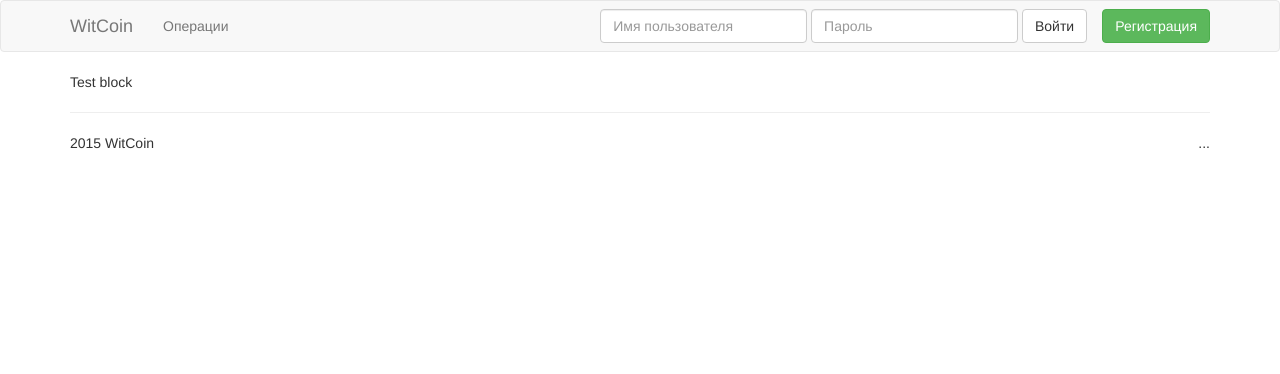
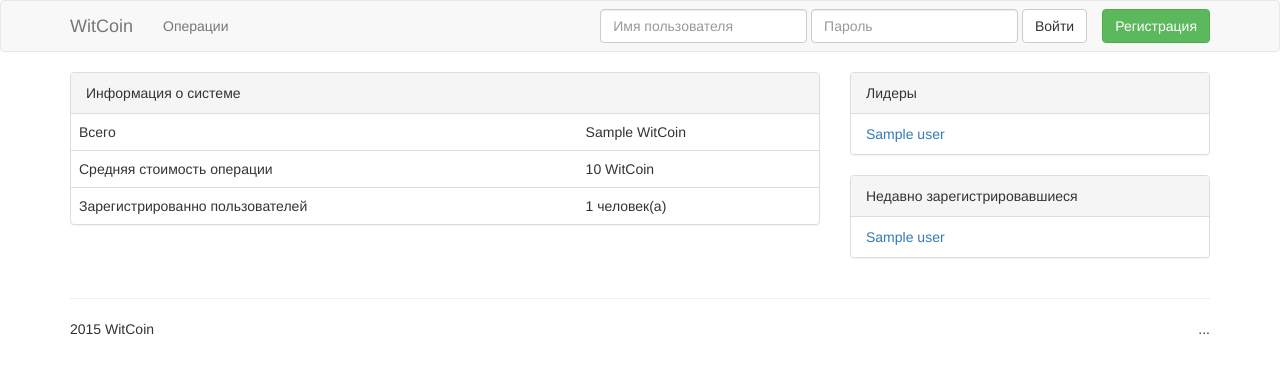
Before and after one commit to davidyuk/witcoin, a Django app: template main/templates/main/index.html in a window 1280 px wide. Shown: the top 374 px of the page. Run offline with Django 3.2, Linux system fonts and the light colour scheme; the template is opened without the code that fills it: most values are stand-ins (such as "Sample title", 1, 10 or a date in 2020); some libraries are stand-ins or nearby versions.

Commit message:
Improve index page

```diff
--- a/main/templates/main/index.html
+++ b/main/templates/main/index.html
@@ -1,5 +1,40 @@
 {% extends "main/base.html" %}
 {% block title %}Hello!{% endblock %}
 {% block content %}
-Test block
+{% with currency_name='WitCoin' %}
+<div class="row">
+    <div class="col-md-8">
+
+        <div class="panel panel-default">
+            <div class="panel-heading">Информация о системе</div>
+            <table class="table">
+                <tbody>
+                    <tr><td>Всего</td><td>{{ money_all }} {{ currency_name }}</td></tr>
+                    <tr><td>Средняя стоимость операции</td><td>{{ money_avg }} {{ currency_name }}</td></tr>
+                    <tr><td>Зарегистрированно пользователей</td><td>{{ users_count }} человек(а)</td></tr>
+                </tbody>
+            </table>
+        </div>
+
+    </div>
+    <div class="col-md-4">
+        <div class="panel panel-default">
+            <div class="panel-heading">Лидеры</div>
+            <ul class="list-group">
+                {% for user in users_top %}
+                    <li class="list-group-item"><a href="{% url 'user' user.id %}">{{ user }}</a></li>
+                {% endfor %}
+            </ul>
+        </div>
+        <div class="panel panel-default">
+            <div class="panel-heading">Недавно зарегистрировавшиеся</div>
+            <ul class="list-group">
+                {% for user in users_last %}
+                    <li class="list-group-item"><a href="{% url 'user' user.id %}">{{ user }}</a></li>
+                {% endfor %}
+            </ul>
+        </div>
+    </div>
+</div>
+{% endwith %}
 {% endblock %}
```
Also changed, not shown: main/views.py (+7 -1 lines).
